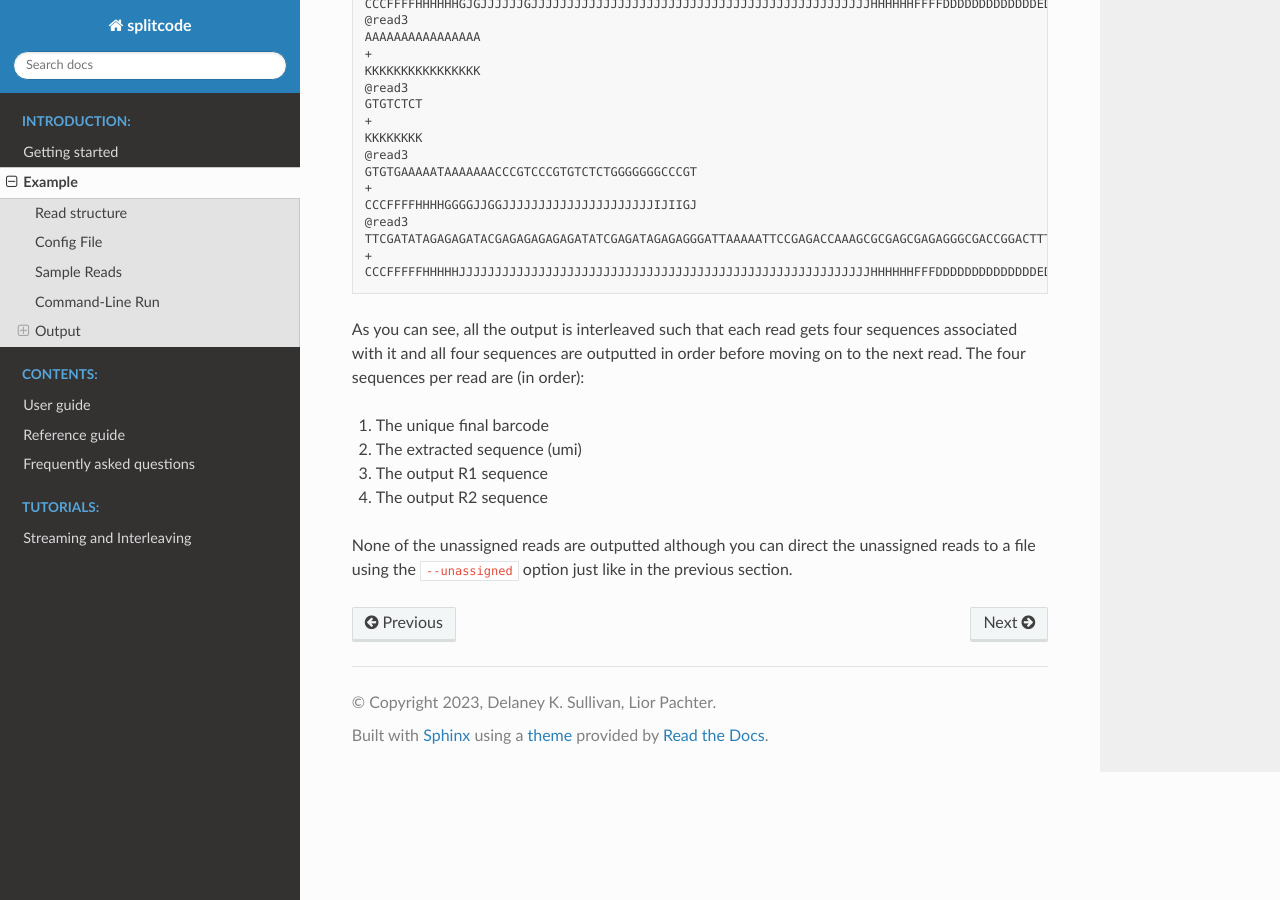
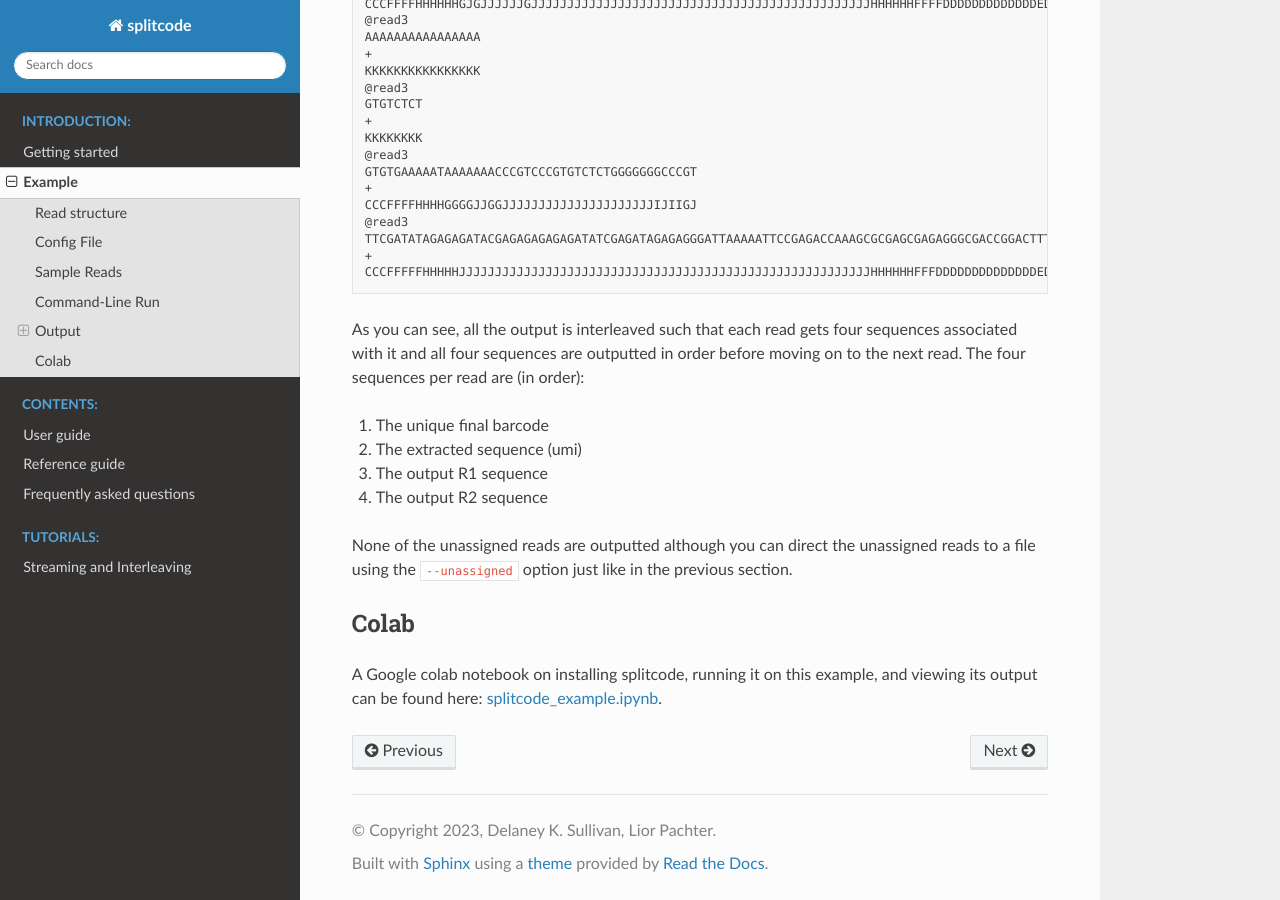
Before and after one commit to pachterlab/splitcode-tutorial, a Sphinx documentation site: the page built from docs/source/example.rst, in a window 1280 px wide and 900 px high, scrolled down 6347 px. Built offline with Sphinx 7.4.7 and the Read the Docs theme 2.0.0, drawn with Linux system fonts in a browser that asks for light colours.

Commit message:
colab link

```diff
--- a/docs/source/example.rst
+++ b/docs/source/example.rst
@@ -293,3 +293,8 @@ As you can see, all the output is interleaved such that each read gets four sequ
 #. The output R2 sequence
 
 None of the unassigned reads are outputted although you can direct the unassigned reads to a file using the ``--unassigned`` option just like in the previous section.
+
+Colab
+^^^^^
+
+A Google colab notebook on installing splitcode, running it on this example, and viewing its output can be found here: `splitcode_example.ipynb <https://github.com/pachterlab/splitcode-tutorial/blob/main/colab/splitcode_example.ipynb>`_.
```
